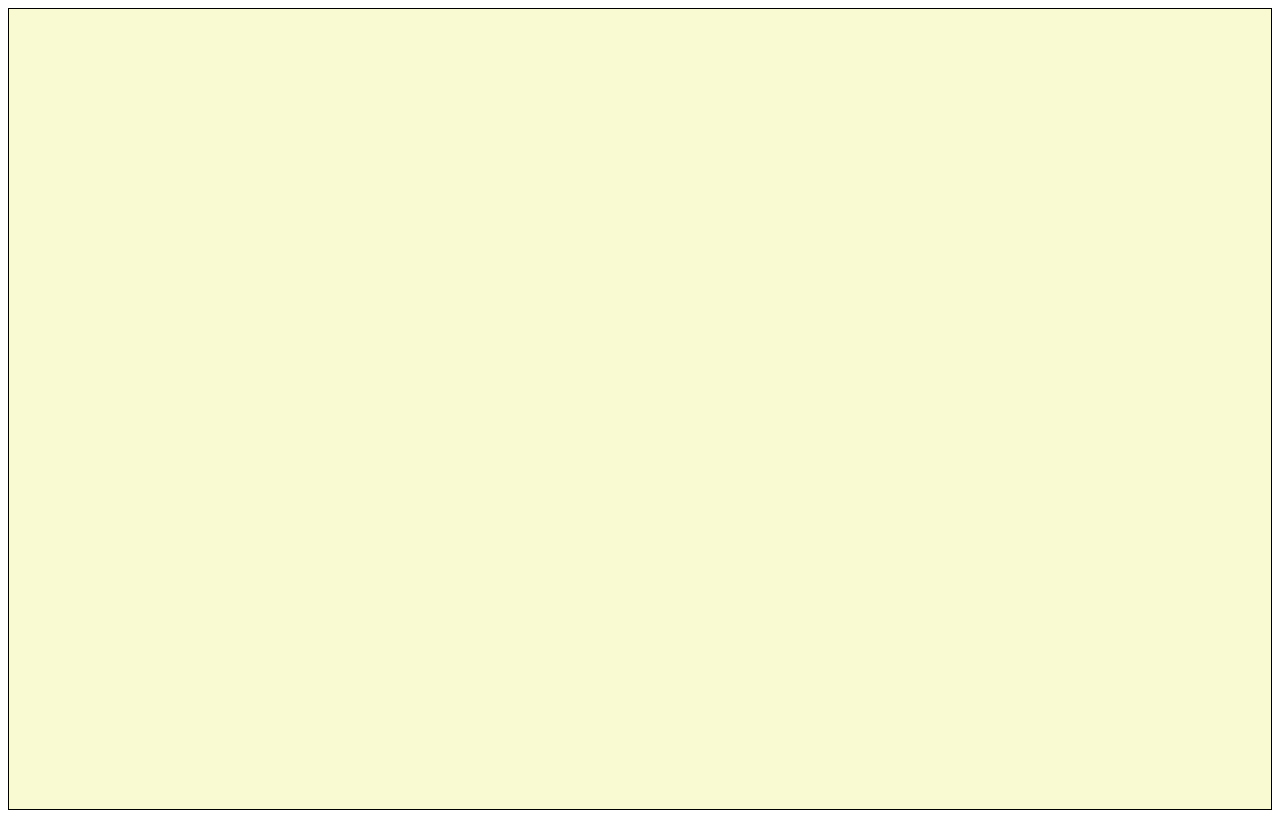
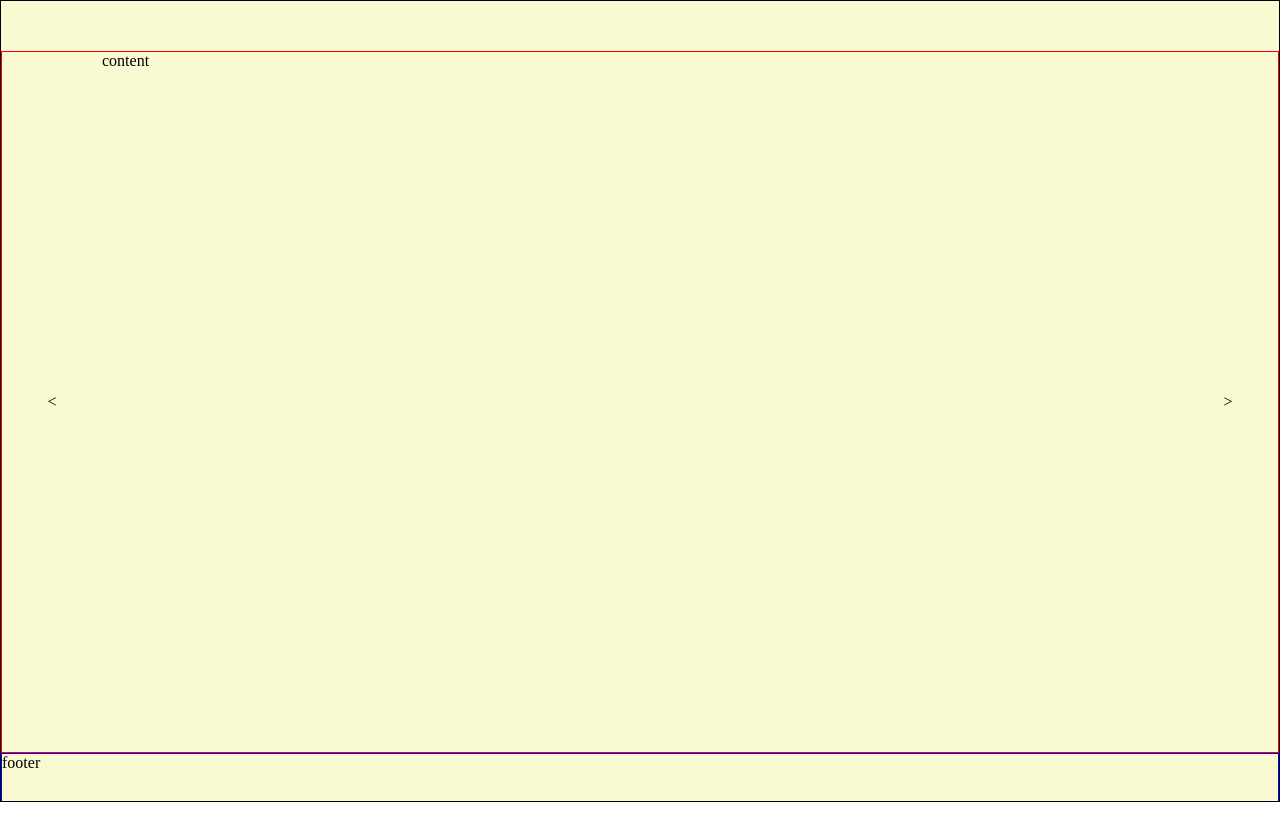
Before and after one commit to engtecmat/css, a plain HTML site: page index.html in a window 1280 px wide. Drawn offline with Linux system fonts and the light colour scheme.

Commit message:
test layout

```diff
--- a/index.html
+++ b/index.html
@@ -13,4 +13,12 @@
             <label for="toggle"><input type="checkbox" id="toggle" class="visually-hidden"><img class="dark" src="dark_mode_24dp_000000_FILL0_wght400_GRAD0_opsz24.svg" alt=""/><img class="light" src="light_mode_24dp_FFFFFF_FILL0_wght400_GRAD0_opsz24.svg" alt=""/></label>
         </div>
     </div>
+    <div id="center">
+        <div id="previous">&lt;</div>
+        <div id="content">content</div>
+        <div id="next">&gt;</div>
+    </div>
+    <div id="footer">
+        footer
+    </div>
 </div>
--- a/style.css
+++ b/style.css
@@ -1,7 +1,15 @@
+html, body {
+    margin: 0;
+    padding: 0;
+    overflow: hidden;
+}
+
 #container {
+    padding: 0;
     border: 1px solid black;
-    height: 100vh;
+    height: calc(100vh);
     background-color: lightgoldenrodyellow;
+    overflow: hidden;
 }
 
 #toolbar-cover, #toolbar {
@@ -17,15 +25,37 @@
     border-bottom: 1px solid black;
 }
 
-.visually-hidden {
-    position: absolute;
-    width: 1px;
-    height: 1px;
-    margin: -1px;
+#center {
+    height: calc(100% - 100px);
+    border: 1px solid red;
+}
+
+#center div {
+    float: left;
+    height: 100%;
+}
+
+#previous, #next {
+    width: 100px;
+    display: flex; /* Enable Flexbox */
+    justify-content: center; /* Center horizontally */
+    align-items: center; /* Center vertically */
+}
+
+#content {
+    width: calc(100% - 200px);
+}
+
+#footer {
+    height: 50px;
+    border: 1px solid blue;
     padding: 0;
-    overflow: hidden;
-    clip: rect(0, 0, 0, 0);
-    border: 0;
+    margin: auto;
+}
+
+input[type=checkbox] {
+    width: 0;
+    height: 0;
 }
 
 /* Style the label to look like a button or link */
```
